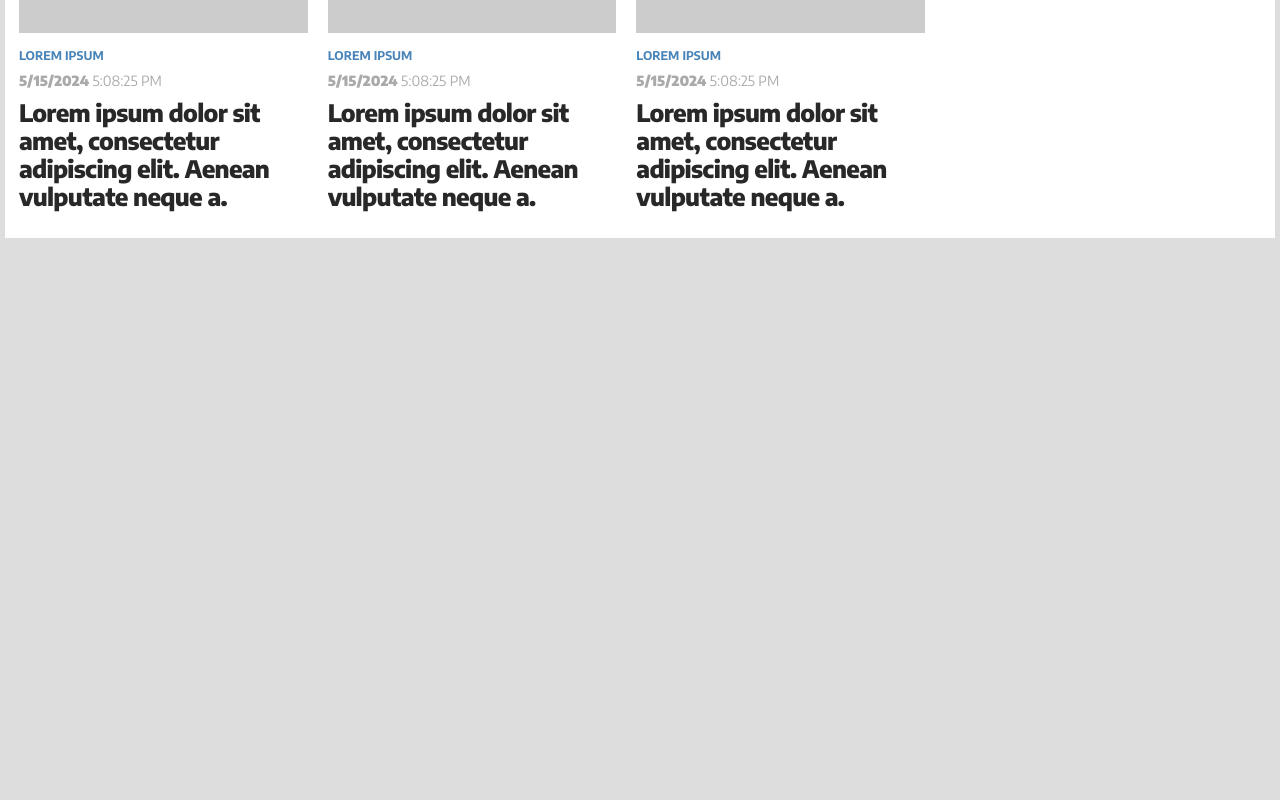
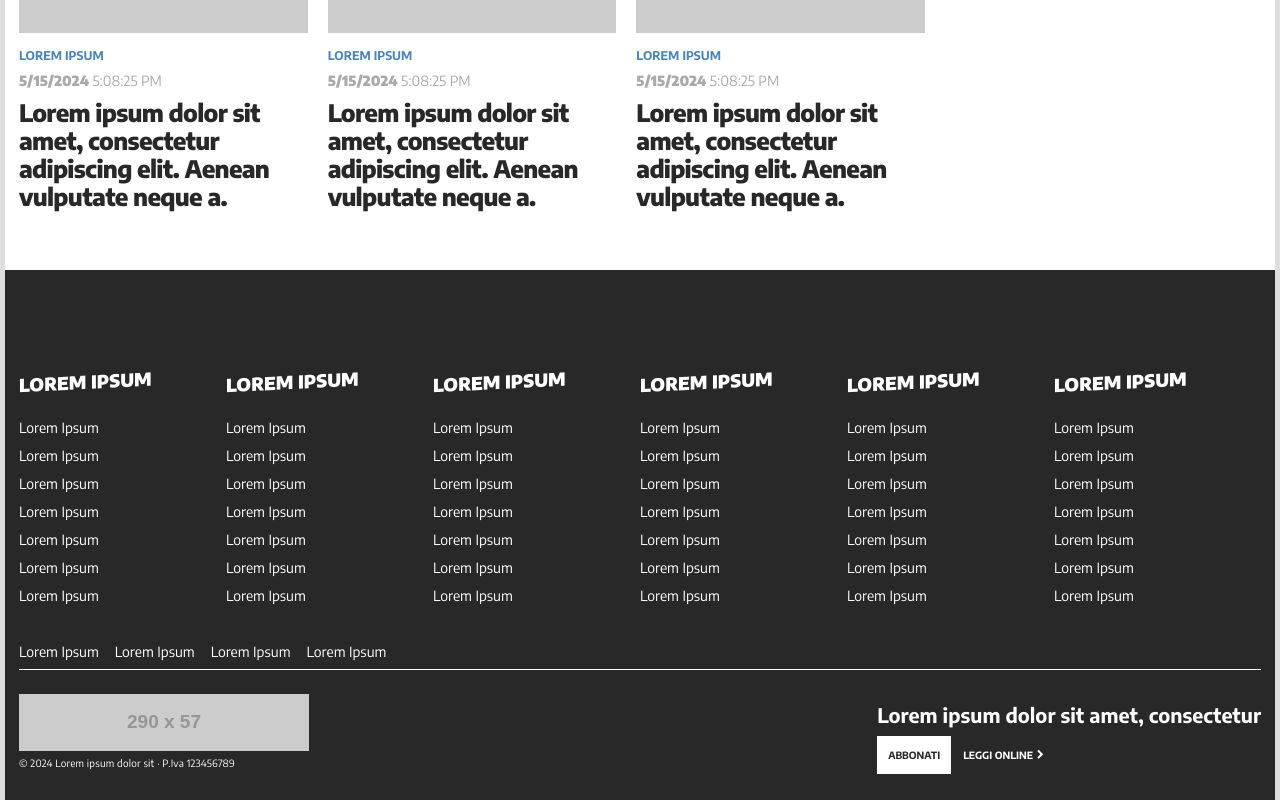
Before and after one commit to filippo-viti/elaborato-ppm, a React (Vite) app: page / in a window 1280 px wide. Shown: the part 6165-6965 px from the top of the page. Before the commit the page ends 6435 px from the top, so only its background shows below. Built offline with nearby package versions, Linux system fonts and the light colour scheme.

Commit message:
Added footer

```diff
--- a/src/App.tsx
+++ b/src/App.tsx
@@ -9,6 +9,7 @@ import VideoOfTheDay from "./components/articles/VideoOfTheDay.tsx";
 import Article from "./components/articles/Article.tsx";
 import { SectionHeader } from "./components/articles/SectionHeader.tsx";
 import ArticleGrid from "./components/articles/ArticleGrid.tsx";
+import Footer from "./components/footer/Footer.tsx";
 
 const GlobalStyle = createGlobalStyle`
   body {
@@ -39,6 +40,8 @@ const theme = {
     orangeShadow: "#FDC5BC",
     green: "#43B21C",
     red: "#8B351D",
+    white: "white",
+    whiteShadow: "#696969",
   },
   titleSizes: {
     big: {
@@ -107,6 +110,7 @@ function App() {
               <SidebarAd />
             </Articles>
           </Content>
+          <Footer />
         </Container>
       </ThemeProvider>
     </>
--- a/src/components/articles/ArticleGrid.tsx
+++ b/src/components/articles/ArticleGrid.tsx
@@ -23,7 +23,7 @@ export default function ArticleGrid({
 function renderArticles(articleNumber: number) {
   const articles = [];
   for (let i = 0; i < articleNumber; i++) {
-    articles.push(<Article size={"medium"} />);
+    articles.push(<Article key={i} size={"medium"} />);
   }
   return articles;
 }
--- a/src/components/articles/SectionHeader.tsx
+++ b/src/components/articles/SectionHeader.tsx
@@ -1,8 +1,8 @@
 import styled from "styled-components";
 
 export const SectionHeader = styled.header<{ $bgColor: string }>`
-  margin-top: 1.3rem !important;
-  padding: 0 !important;
+  margin-top: 1.3rem;
+  padding: 0;
   margin-bottom: 1rem;
   display: flex;
   align-items: center;
@@ -25,7 +25,6 @@ export const SectionHeader = styled.header<{ $bgColor: string }>`
     box-shadow:
       2px 2px 0 white,
       8px 8px 12px rgba(0, 0, 0, 0.1);
-    background-color: ${(props) =>
-      props.theme.colors[props.$bgColor]} !important;
+    background-color: ${(props) => props.theme.colors[props.$bgColor]};
   }
 `;
--- /dev/null
+++ b/src/components/footer/Footer.tsx
@@ -0,0 +1,19 @@
+import styled from "styled-components";
+import { FooterTop } from "./FooterTop.tsx";
+import FooterBottom from "./FooterBottom.tsx";
+
+const StyledFooter = styled.footer`
+  display: block;
+  background-color: ${(props) => props.theme.colors.black};
+  color: white;
+  padding: 0 14px;
+`;
+
+export default function Footer() {
+  return (
+    <StyledFooter>
+      <FooterTop />
+      <FooterBottom />
+    </StyledFooter>
+  );
+}
--- /dev/null
+++ b/src/components/footer/FooterBottom.tsx
@@ -0,0 +1,162 @@
+import styled from "styled-components";
+import PlaceHolderImage from "../../utils/PlaceHolderImage.ts";
+import { ImageFormat } from "../../utils/ImageFormat.ts";
+import { Button } from "../buttons/Button.tsx";
+
+const FooterBottomWrapper = styled.div`
+  padding-bottom: 10px;
+  display: flex;
+  flex-direction: column;
+`;
+
+const Ul = styled.ul`
+  display: flex;
+  list-style-type: none;
+  border-bottom: 1px solid white;
+  padding: 0.5rem 0;
+  flex-wrap: wrap;
+  margin-top: 0;
+  margin-bottom: 0;
+`;
+
+const Link = styled.li`
+  margin-right: 1rem;
+
+  > a {
+    font-size: 14px;
+    line-height: 16px;
+    color: white;
+  }
+`;
+
+const FooterCreditsWrapper = styled.div`
+  display: flex;
+  flex-direction: row;
+  justify-content: space-between;
+`;
+
+const FooterLogoWrapper = styled.div`
+  margin: 1.5rem 0 1rem;
+  display: flex;
+  flex-direction: column;
+
+  > span {
+    font-size: 10px;
+    line-height: 16px;
+    letter-spacing: 0.02em;
+  }
+`;
+
+const FooterLogoLink = styled.a`
+  color: white;
+  text-decoration: none;
+  background-color: transparent;
+
+  > svg {
+    width: 290px;
+    height: 57px;
+    display: block;
+  }
+`;
+
+const FooterBottomRight = styled.div`
+  font-size: 20px;
+  line-height: 26px;
+  font-weight: bold;
+  display: flex;
+  flex-direction: column;
+  margin-top: 2rem;
+`;
+
+const FooterBottomButtons = styled.div`
+  display: flex;
+  flex-direction: row;
+  flex-wrap: wrap;
+  align-items: center;
+  margin: 0.5rem 0 1rem;
+`;
+
+const A = styled.a`
+  color: white;
+  font-size: 10px;
+  line-height: 2;
+  font-weight: bold;
+  white-space: nowrap;
+  text-transform: uppercase;
+
+  &:hover {
+    text-decoration: underline;
+  }
+`;
+
+const Svg = styled.svg`
+  fill: currentColor;
+  margin-left: 0.25rem;
+  vertical-align: baseline;
+`;
+
+export default function FooterBottom() {
+  const placeHolderLogo = new PlaceHolderImage(
+    290,
+    57,
+    ImageFormat.PNG,
+    "282828",
+    "white",
+    "LoremIpsum.com",
+  );
+  return (
+    <FooterBottomWrapper>
+      <Ul>
+        <Link>
+          <a href={"#"}>Lorem Ipsum</a>
+        </Link>
+        <Link>
+          <a href={"#"}>Lorem Ipsum</a>
+        </Link>
+        <Link>
+          <a href={"#"}>Lorem Ipsum</a>
+        </Link>
+        <Link>
+          <a href={"#"}>Lorem Ipsum</a>
+        </Link>
+      </Ul>
+      <FooterCreditsWrapper>
+        <FooterLogoWrapper>
+          <FooterLogoLink href={"#"}>
+            <img src={placeHolderLogo.getUrl()} alt={"logo"} />
+          </FooterLogoLink>
+          <span>© 2024 Lorem ipsum dolor sit · P.Iva 123456789</span>
+        </FooterLogoWrapper>
+        <FooterBottomRight>
+          <span>Lorem ipsum dolor sit amet, consectetur</span>
+          <FooterBottomButtons>
+            <Button
+              $btnColor={"white"}
+              $btnShadow={"whiteShadow"}
+              as={"a"}
+              href={"#"}
+              style={{ color: "#282828" }}
+            >
+              Abbonati
+            </Button>
+            <A href={"#"}>
+              Leggi online
+              <Svg
+                xmlns="http://www.w3.org/2000/svg"
+                viewBox="0 0 7 10"
+                width="7"
+                height="10"
+              >
+                <path
+                  fillRule="evenodd"
+                  clipRule="evenodd"
+                  d="M3.416 5.274L.293 8.397 1.707 9.81l4.537-4.537L1.707.737.293 2.15l3.123 3.123z"
+                ></path>
+              </Svg>
+            </A>
+          </FooterBottomButtons>
+        </FooterBottomRight>
+      </FooterCreditsWrapper>
+    </FooterBottomWrapper>
+  );
+}
--- /dev/null
+++ b/src/components/footer/FooterTop.tsx
@@ -0,0 +1,88 @@
+import styled from "styled-components";
+import { SectionHeader } from "../articles/SectionHeader.tsx";
+
+const Nav = styled.nav`
+  padding-top: 55px;
+  padding-bottom: 20px;
+  display: flex;
+`;
+const NavColumn = styled.div`
+  flex: 0 0 16.6666666667%;
+  width: 16.6666666667%;
+`;
+const ColumnHeader = styled(SectionHeader)`
+  margin-top: 1rem;
+  padding: 2rem 0 0.125rem;
+  margin-bottom: 1rem;
+  display: flex;
+  align-items: center;
+  position: relative;
+
+  > h2 {
+    color: white;
+    background-color: transparent;
+    font-size: 18px !important;
+    border: none;
+    box-shadow: 0 0 0 0 !important;
+    padding: 0;
+  }
+`;
+const Ul = styled.ul`
+  margin: 0;
+  padding: 0;
+  list-style-type: none;
+`;
+const Link = styled.li`
+  margin-bottom: 0.5rem;
+
+  > a {
+    font-size: 14px;
+    line-height: 16px;
+    color: white;
+  }
+
+  > a:hover {
+    text-decoration: underline;
+  }
+`;
+
+export function FooterTop() {
+  return <Nav>{renderColumns()}</Nav>;
+}
+
+function renderColumns() {
+  const columns = [];
+  for (let i = 0; i < 6; i++) {
+    columns.push(
+      <NavColumn key={i}>
+        <ColumnHeader $bgColor={"black"}>
+          <h2>Lorem Ipsum</h2>
+        </ColumnHeader>
+        <Ul>
+          <Link>
+            <a href={"#"}>Lorem Ipsum</a>
+          </Link>
+          <Link>
+            <a href={"#"}>Lorem Ipsum</a>
+          </Link>
+          <Link>
+            <a href={"#"}>Lorem Ipsum</a>
+          </Link>
+          <Link>
+            <a href={"#"}>Lorem Ipsum</a>
+          </Link>
+          <Link>
+            <a href={"#"}>Lorem Ipsum</a>
+          </Link>
+          <Link>
+            <a href={"#"}>Lorem Ipsum</a>
+          </Link>
+          <Link>
+            <a href={"#"}>Lorem Ipsum</a>
+          </Link>
+        </Ul>
+      </NavColumn>,
+    );
+  }
+  return columns;
+}
```
Lines whose indentation alone changed are shown as unchanged.
